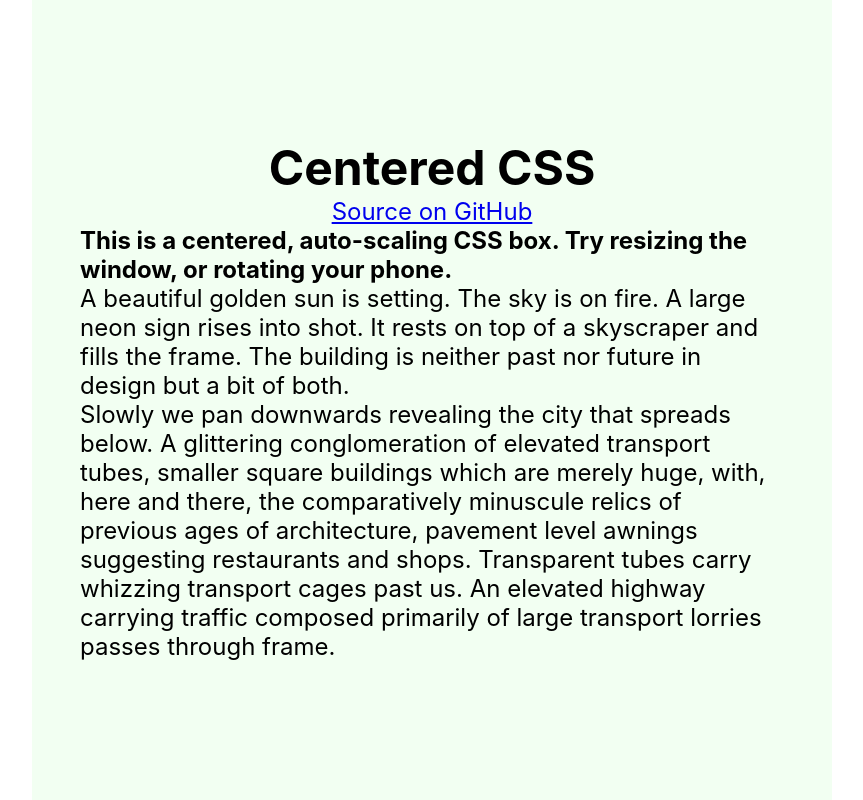
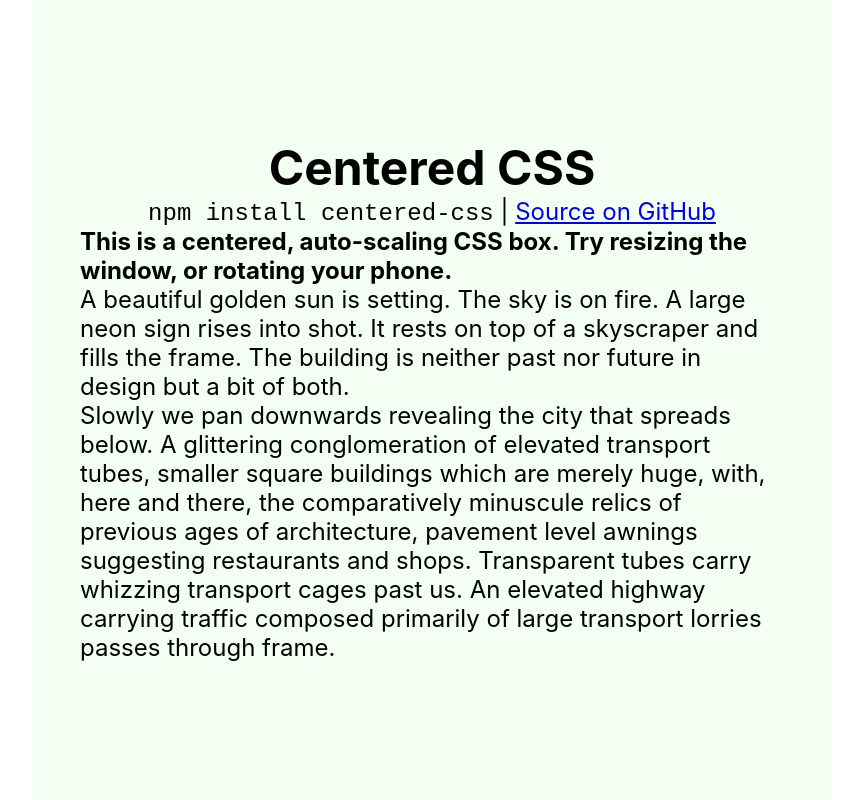
Before and after one commit to tomsoderlund/centered-css, a website: page index.html in a window 1280 px wide. Shown: the whole page, without its empty margins (208-1071 px from the left). Drawn offline with Linux system fonts and the light colour scheme.

Commit message:
npm install centered-css

```diff
--- a/index.html
+++ b/index.html
@@ -16,7 +16,7 @@
   <main class="centered debug">
     <h1>Centered CSS</h1>
 
-    <p><a href="https://github.com/tomsoderlund/centered-css">Source on GitHub</a></p>
+    <p><code>npm install centered-css</code> | <a href="https://github.com/tomsoderlund/centered-css">Source on GitHub</a></p>
 
     <p><strong>This is a centered, auto-scaling CSS box. Try resizing the window, or rotating your phone.</strong></p>
 
```
